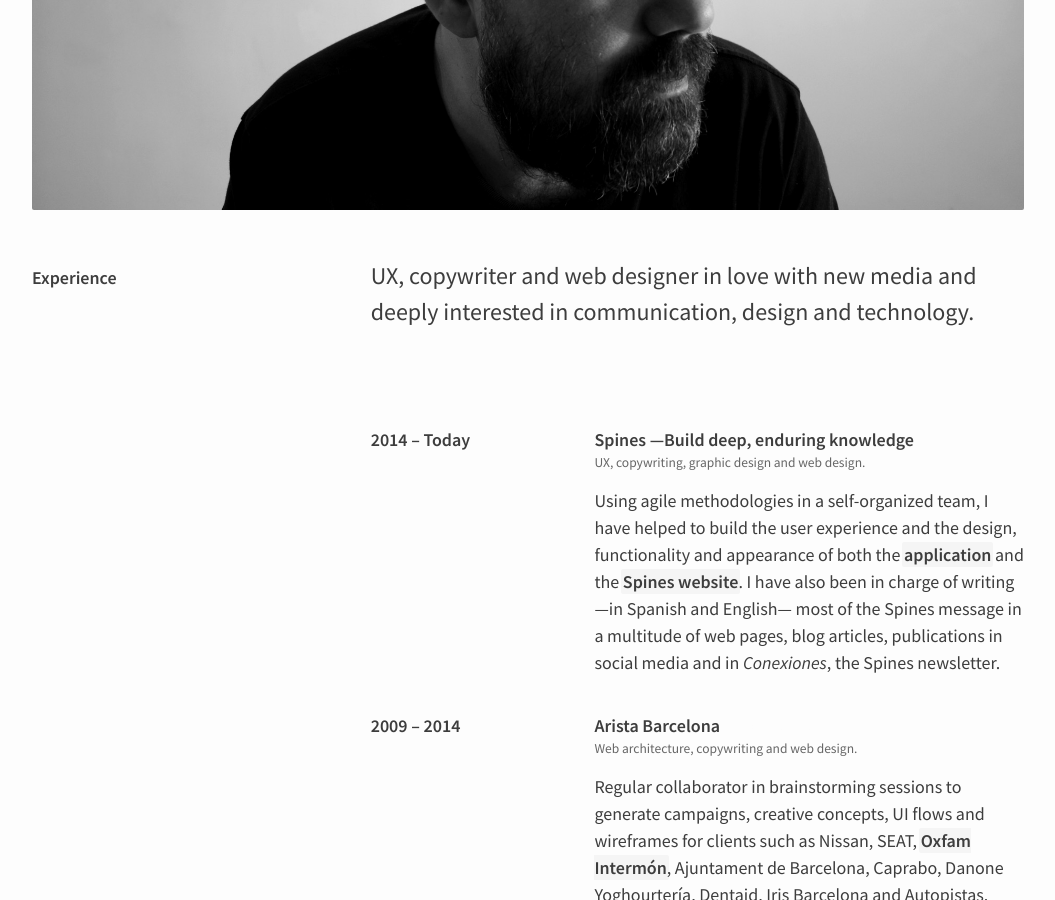
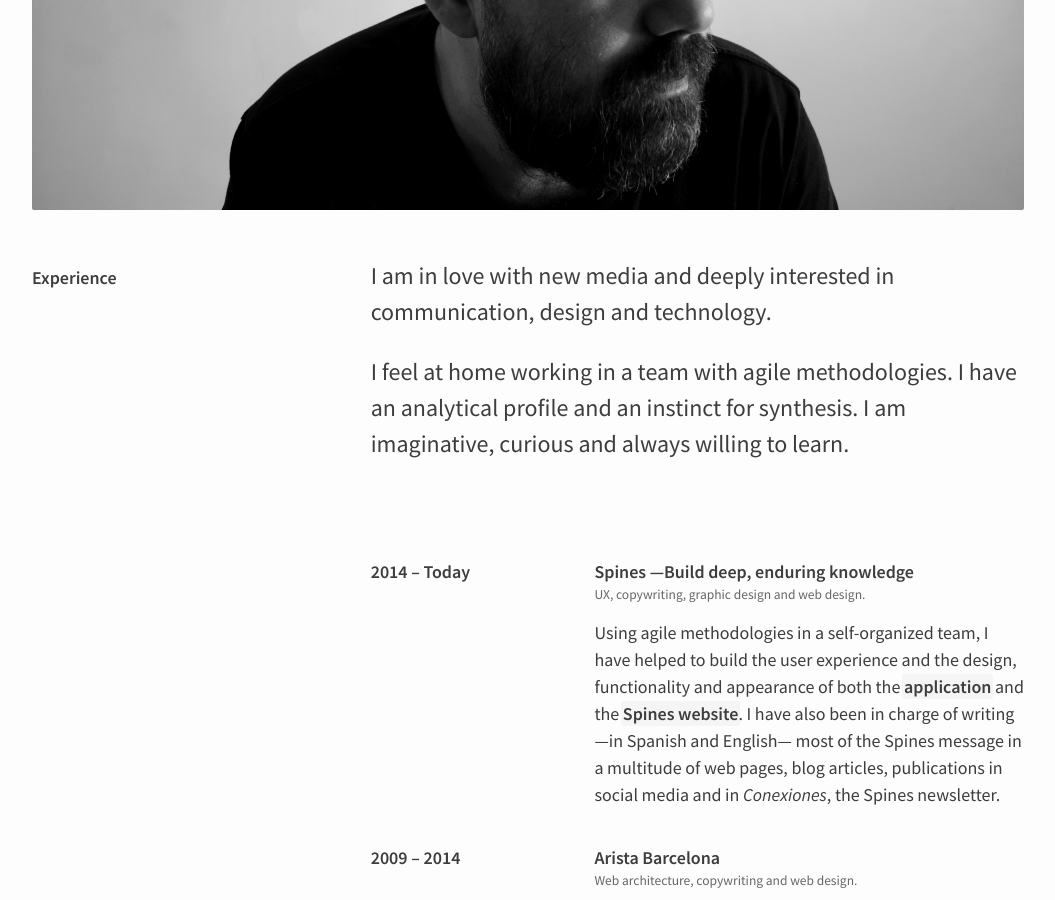
Before and after one commit to AdrianoLatorre/adriano.latorre.info, a Jekyll site: the page built from profile.md, in a window 1280 px wide and 900 px high, scrolled down 351 px. Shown: the whole window, without its empty margins (112-1167 px from the left). Built offline with Jekyll 4.4.1, drawn with Linux system fonts in a browser that asks for light colours.

Commit message:
New profile draft

```diff
--- a/profile.md
+++ b/profile.md
@@ -12,7 +12,8 @@ permalink: /profile/
     </div>
     <div class="grid-66 h-i">
       <section class="work-index">
-        <p>UX, copywriter and web designer in love with new media and deeply interested in communication, design and technology.</p>
+        <p>I am in love with new media and deeply interested in communication, design and technology.</p>
+        <p>I feel at home working in a team with agile methodologies. I have an analytical profile and an instinct for synthesis. I am imaginative, curious and always willing to learn.</p>
         <br>
         <dl class="profile-experience">
           <div class="grid gutter">
```
